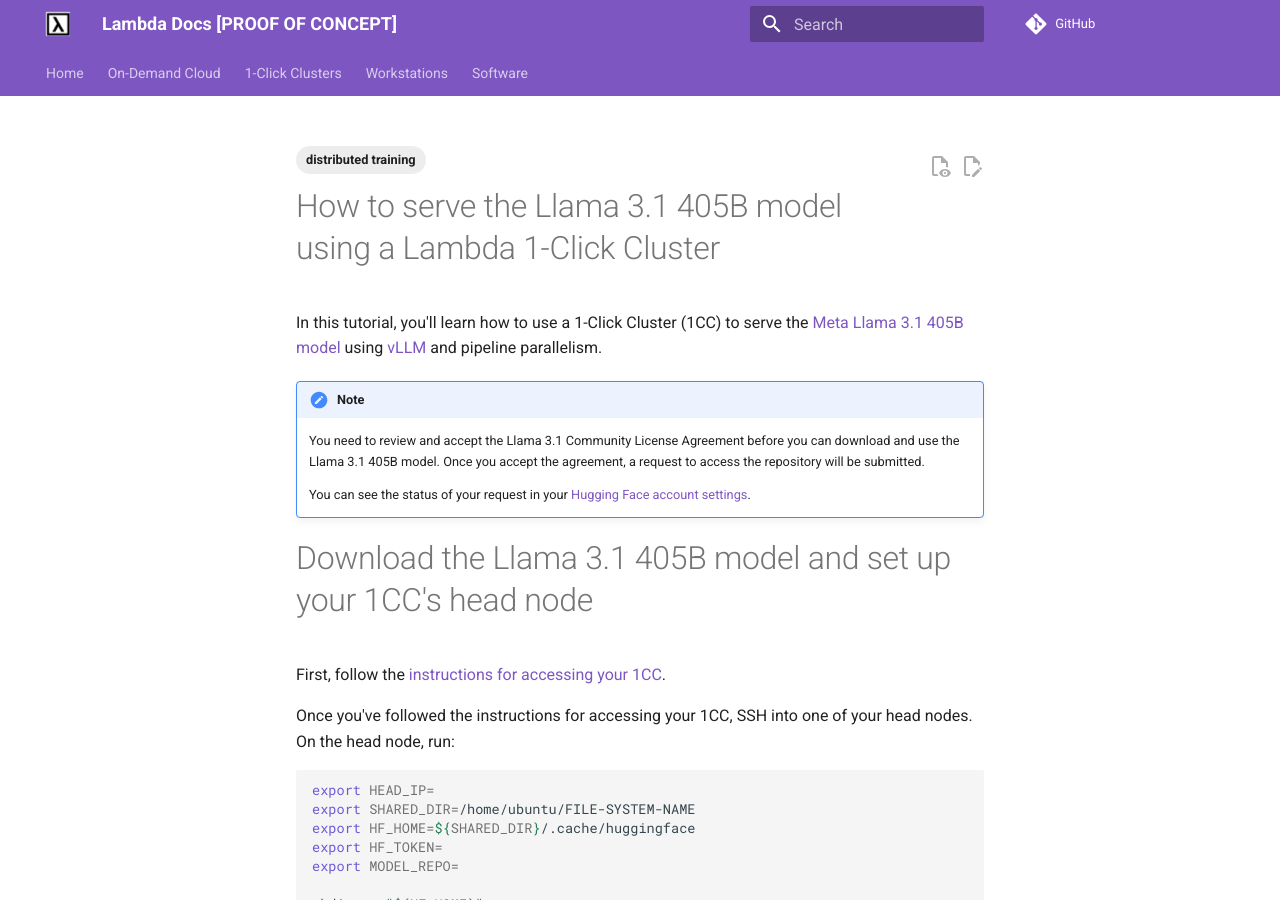
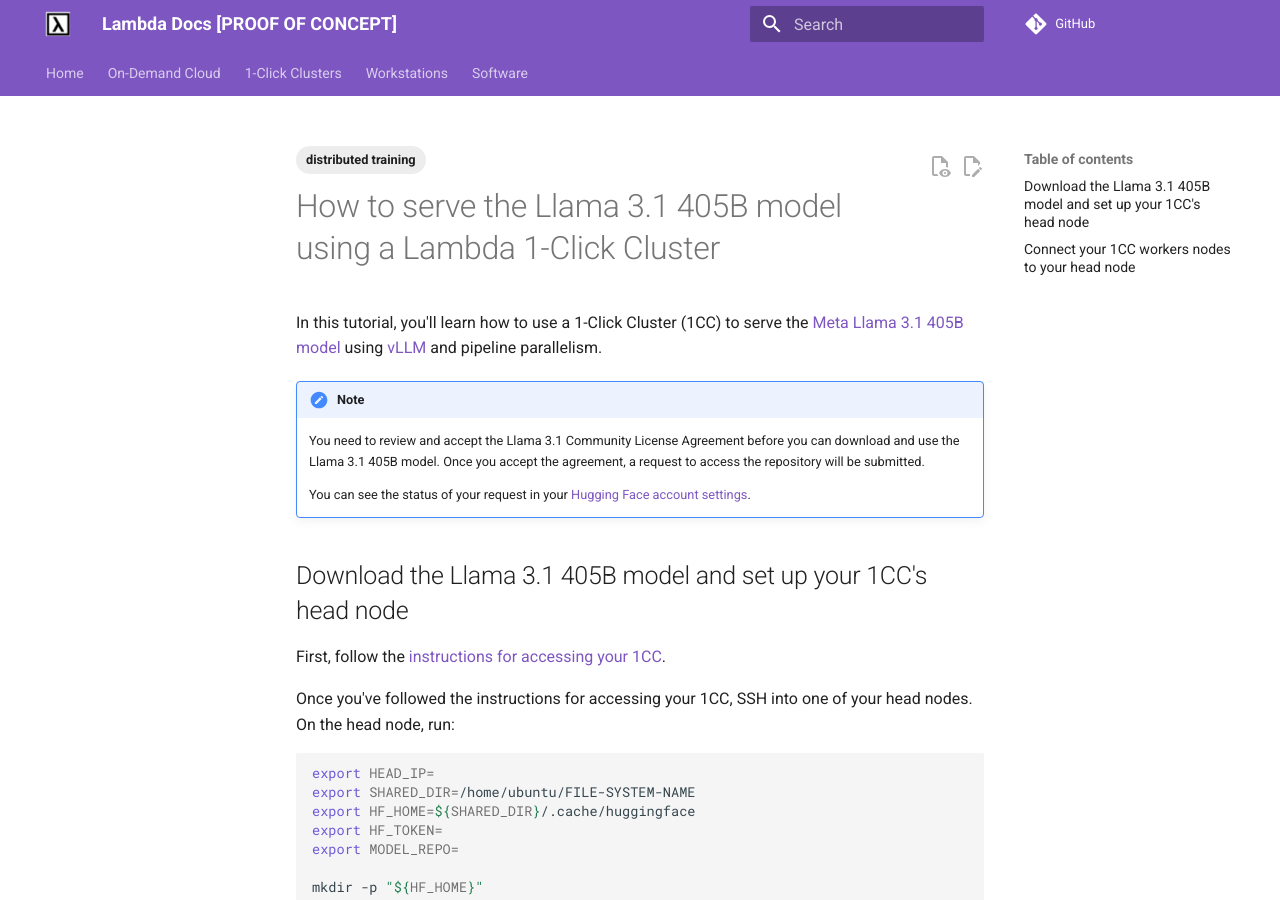
Before and after one commit to cbrownstein-lambda/lambda-docs-mkdocs, an MkDocs documentation site: the page built from docs/1-click-clusters/serving-llama-3_1-405b.md, in a window 1280 px wide and 900 px high. Built offline with MkDocs 1.6.1 and Material for MkDocs 9.7.7, drawn with Linux system fonts in a browser that asks for light colours; comment, search, counter and statistics services are not loaded.

Commit message:
Fix heading levels

```diff
--- a/docs/1-click-clusters/serving-llama-3_1-405b.md
+++ b/docs/1-click-clusters/serving-llama-3_1-405b.md
@@ -21,7 +21,7 @@
     You can see the status of your request in your
     [Hugging Face account settings](https://huggingface.co/settings/gated-repos).
 
-# Download the Llama 3.1 405B model and set up your 1CC's head node
+## Download the Llama 3.1 405B model and set up your 1CC's head node
 
 First, follow the
 [instructions for accessing your 1CC](https://docs.lambdalabs.com/1-click-clusters/getting-started#accessing-your-1-click-cluster).
@@ -81,7 +81,7 @@
    for serving the Llama 3.1 405B model using vLLM. The Ray cluster uses your
    1CC's InfiniBand fabric for optimal performance.
 
-# Connect your 1CC workers nodes to your head node
+## Connect your 1CC workers nodes to your head node
 
 Next, you'll connect your 1CC worker nodes to your 1CC head node.
 
```
